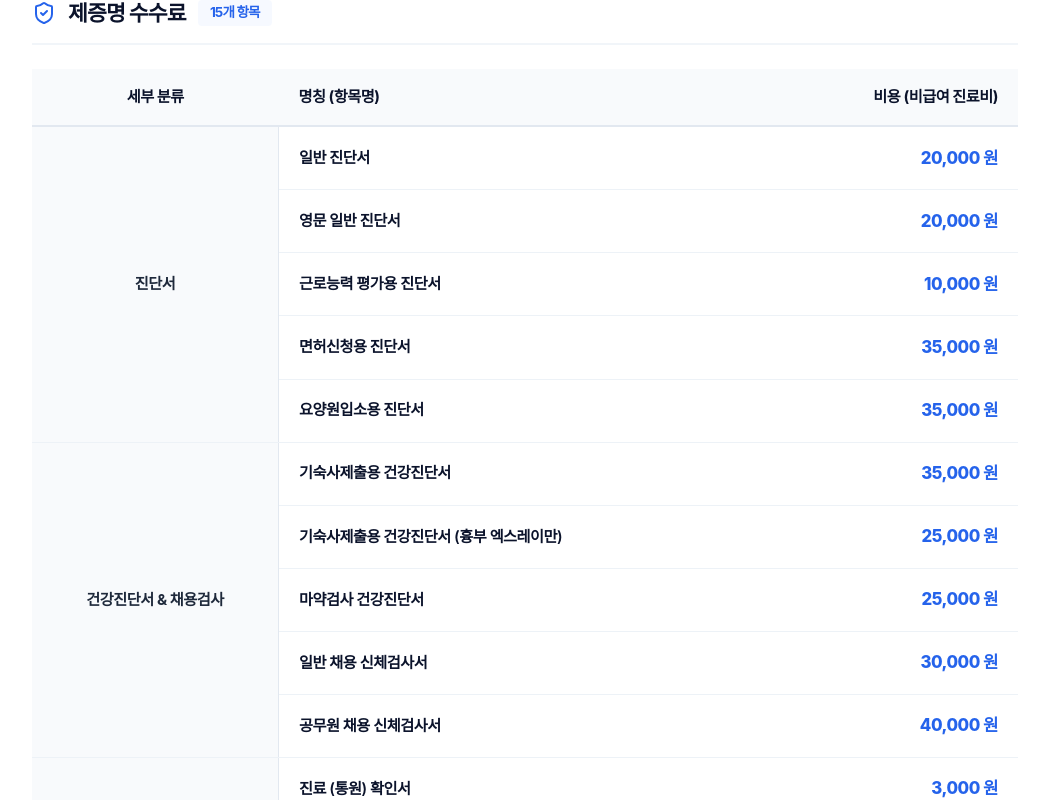
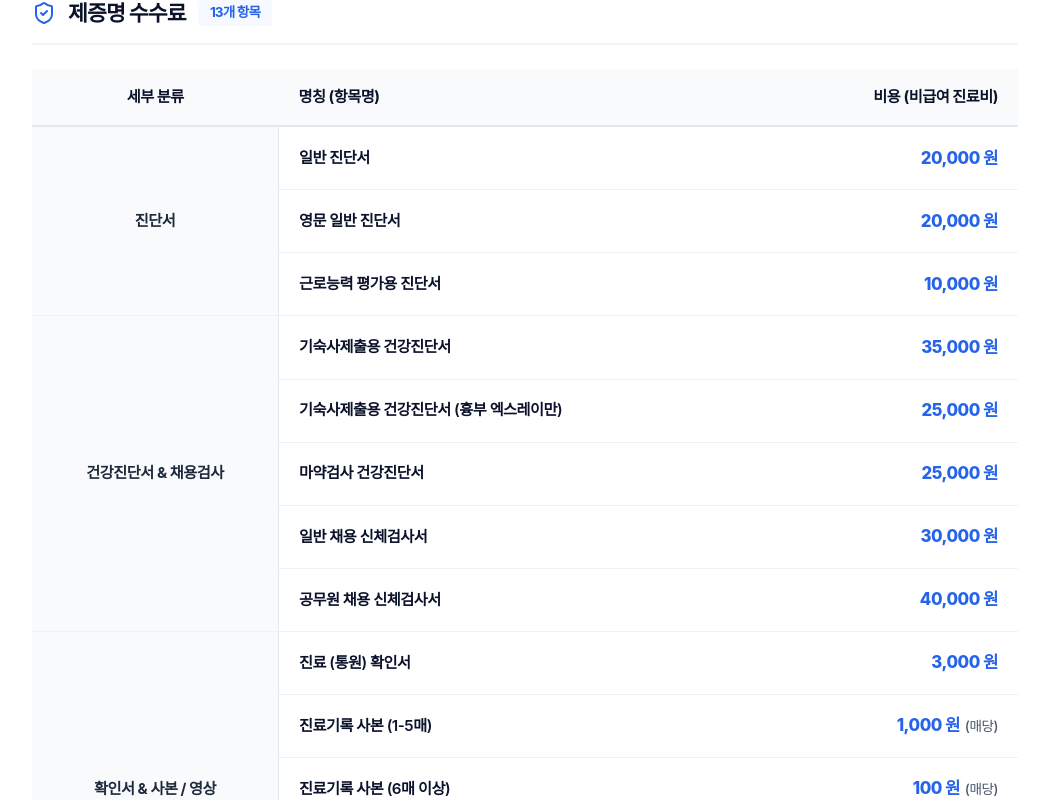
Before and after one commit to bnam1321-bit/365-clinic-web, a Next.js app: page /notice in a window 1280 px wide. Shown: the part 2751-3551 px from the top of the page, without its empty margins (115-1164 px from the left). Built offline with nearby package versions, Linux system fonts and the light colour scheme; a web font is replaced by a local one.

Commit message:
Keep only 3 items under 진단서 subcategory in non-reimbursable fee table

```diff
--- a/src/app/notice/page.tsx
+++ b/src/app/notice/page.tsx
@@ -45,8 +45,6 @@ const feeData: FeeItem[] = [
     { category: "제증명 수수료", subCategory: "진단서", name: "일반 진단서", price: "20,000 원" },
     { category: "제증명 수수료", subCategory: "진단서", name: "영문 일반 진단서", price: "20,000 원" },
     { category: "제증명 수수료", subCategory: "진단서", name: "근로능력 평가용 진단서", price: "10,000 원" },
-    { category: "제증명 수수료", subCategory: "진단서", name: "면허신청용 진단서", price: "35,000 원" },
-    { category: "제증명 수수료", subCategory: "진단서", name: "요양원입소용 진단서", price: "35,000 원" },
 
     { category: "제증명 수수료", subCategory: "건강진단서 & 채용검사", name: "기숙사제출용 건강진단서", price: "35,000 원" },
     { category: "제증명 수수료", subCategory: "건강진단서 & 채용검사", name: "기숙사제출용 건강진단서 (흉부 엑스레이만)", price: "25,000 원" },
```
